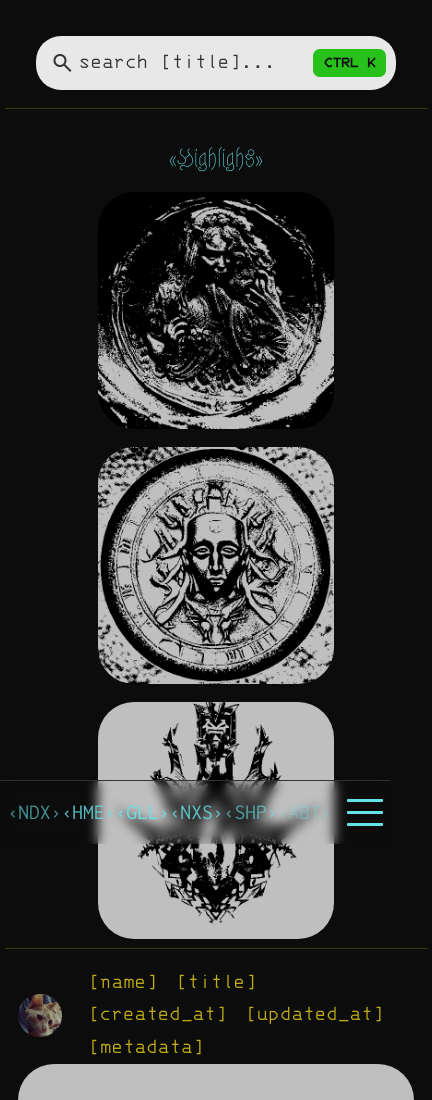
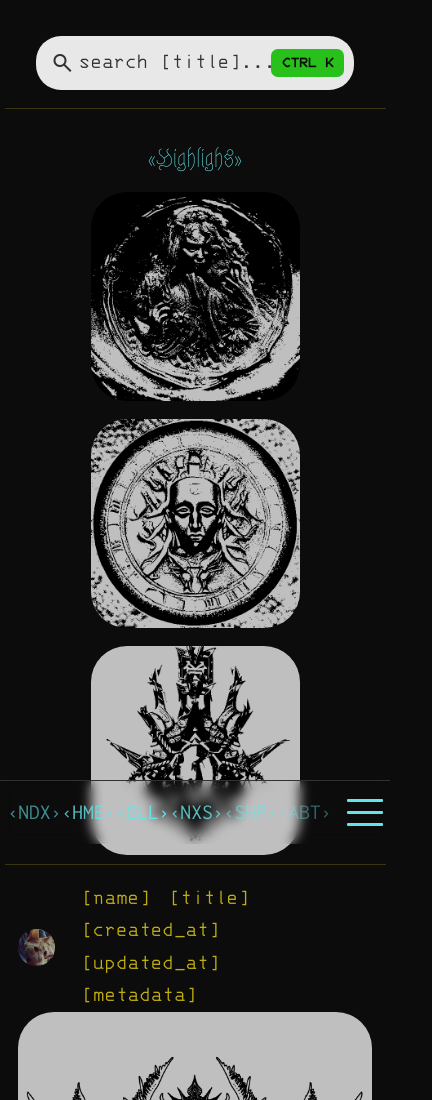
Before and after one commit to emilasheras/s6, a plain HTML site: page pages/home.html in a window 390 px wide. Shown: the top 1100 px of the page, 432 px wide, since content can reach past the window. Drawn offline with nearby package versions, Linux system fonts and the light colour scheme.

Commit message:
Feature. [WIP] Responsive v3. Figured out why there was a little give in the sides. it was caused by the search bar's width being too long

```diff
--- a/css/style.css
+++ b/css/style.css
@@ -286,15 +286,16 @@ section {
 }
 
 .section-seachbar{
-  padding: 1rem;
   display: flex;
   flex-direction: row;
   align-items: center;
   justify-content: center;
 }
 .searchbar-container{
+  margin: 1rem;
   color: var(--light-grey);
-  width: 20rem;
+  width: 100%;
+  max-width: 20rem;
   /* padding: 1em; */
   display: flex;
   flex-direction: row;
@@ -308,6 +309,7 @@ section {
   left: .6em;
 }
 .searchbar-container input{
+  text-align: left;
   width: 100%;
   color: var(--accent);
   background: var(--light-white);
```
